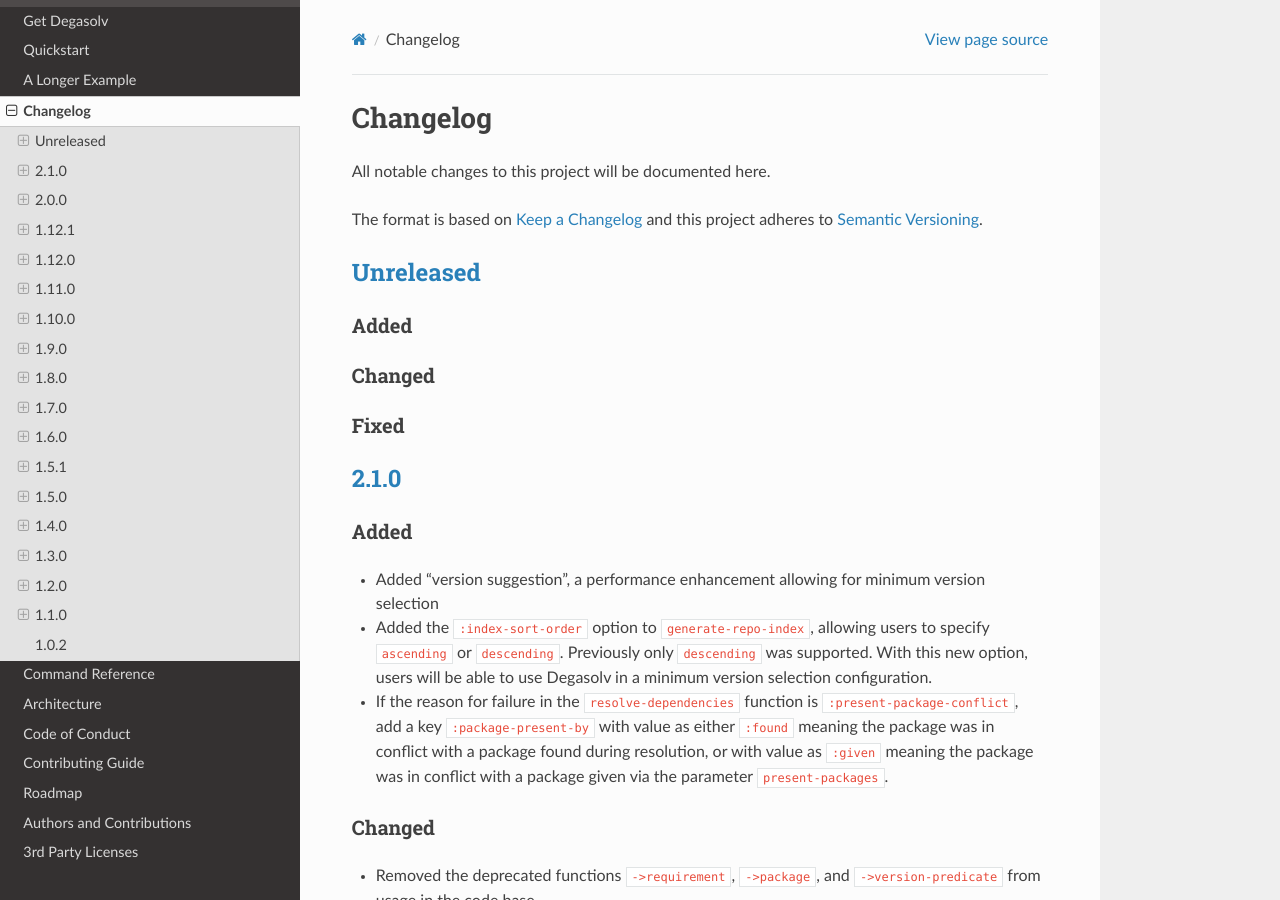
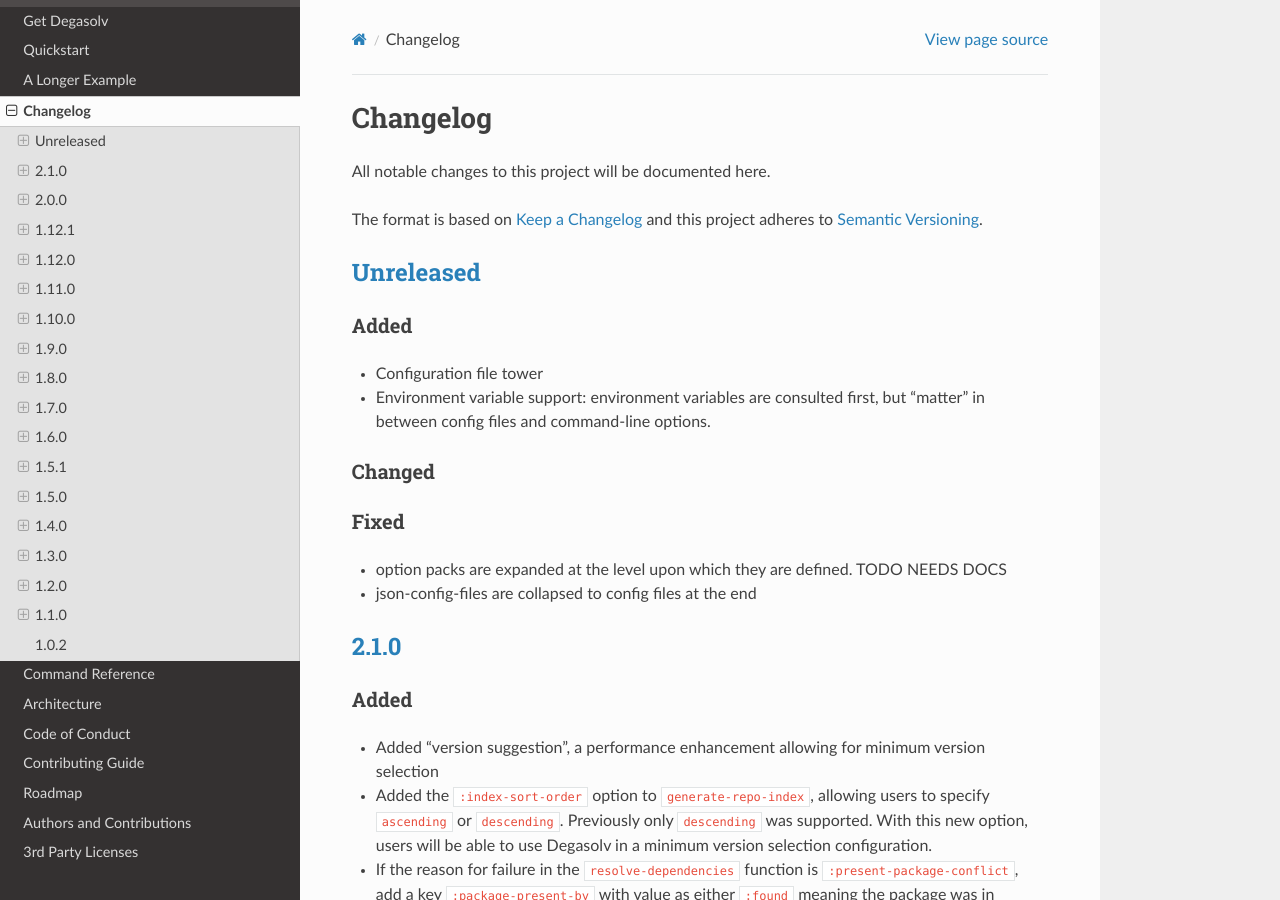
Before and after one commit to djhaskin987/degasolv, a Sphinx documentation site: the page built from docs/changelog.rst, in a window 1280 px wide and 900 px high. Built offline with Sphinx 7.4.7 and the Read the Docs theme 2.0.0, drawn with Linux system fonts in a browser that asks for light colours.

```diff
--- a/docs/changelog.rst
+++ b/docs/changelog.rst
@@ -18,11 +18,20 @@
 Added
 +++++
 
+- Configuration file tower
+- Environment variable support: environment variables are consulted first,
+  but "matter" in between config files and command-line options.
+
+
 Changed
 +++++++
 
 Fixed
 +++++
+
+- option packs are expanded at the level upon which they are defined. TODO NEEDS DOCS
+
+- json-config-files are collapsed to config files at the end
 
 `2.1.0`_
 -------------
```
Also changed, not shown: 3 other files.
